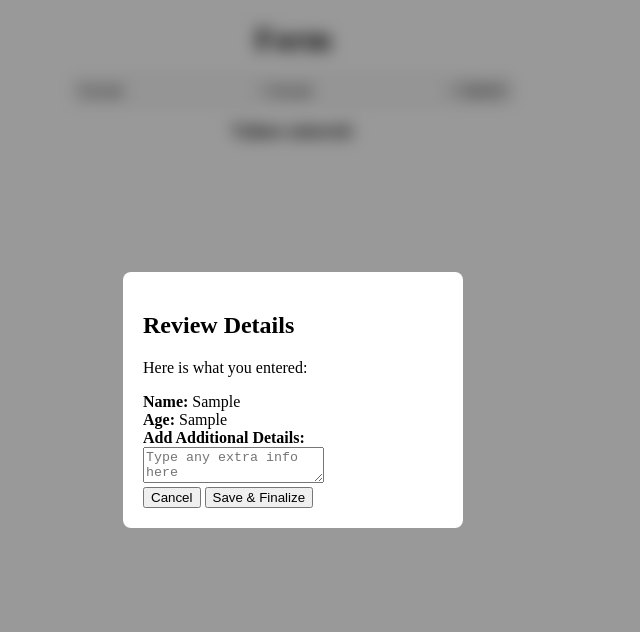
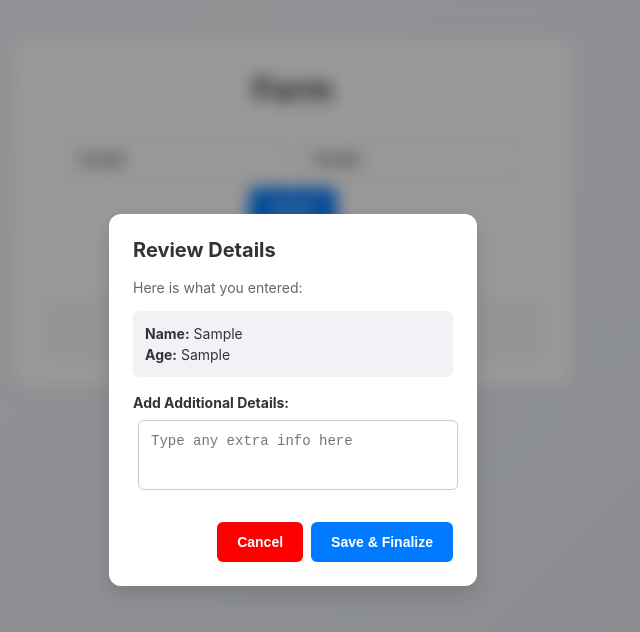
Before and after one commit to ArnavB11/Intern_tasks, a plain HTML site: page index.html in a window 1280 px wide. Both pictures are taken after typing "Sample", "Sample" into the empty fields and a click on the button "Submit". Shown: the whole page, without its empty margins (347-987 px from the left). Drawn offline with Linux system fonts and the light colour scheme.

Commit message:
Third commit

```diff
--- a/index.html
+++ b/index.html
@@ -3,6 +3,81 @@
     <head>
         <title>Javascript form Task</title>
         <style>
+            body {
+                font-family: -apple-system, BlinkMacSystemFont, "Segoe UI", Roboto, Arial, sans-serif;
+                background: linear-gradient(135deg, #f5f7fa 0%, #e4e8f0 100%);
+                color: #333;
+                margin: 0;
+                padding: 40px 20px;
+                min-height: 100vh;
+                box-sizing: border-box;
+            }
+
+            .main-container {
+                max-width: 500px;
+                margin: 0 auto;
+                background: white;
+                padding: 30px;
+                border-radius: 12px;
+                box-shadow: 0 4px 15px rgba(0, 0, 0, 0.05);
+            }
+
+            input[type="text"], textarea {
+                padding: 12px;
+                margin: 8px 5px;
+                border: 1px solid #ccc;
+                border-radius: 6px;
+                font-size: 14px;
+                width: 220px;
+                box-sizing: border-box;
+                outline: none;
+                transition: border-color 0.2s;
+            }
+
+            textarea {
+                width: 100%;
+                height: 70px;
+                resize: none;
+                margin-top: 8px;
+            }
+
+            button {
+                padding: 12px 20px;
+                border: none;
+                border-radius: 6px;
+                font-size: 14px;
+                font-weight: 600;
+                cursor: pointer;
+                transition: background-color 0.2s;
+            }
+
+            button[onclick="SubmitForm()"], button[onclick="SaveAllDetails()"] {
+                background-color: #007bff;
+                color: white;
+            }
+            button[onclick="SubmitForm()"]:hover, button[onclick="SaveAllDetails()"]:hover {
+                background-color: #0056b3;
+            }
+
+            button[onclick="CloseModal()"] {
+                background-color: red;
+                color: white;
+            }
+            button[onclick="CloseModal()"]:hover {
+                background-color: darkred;
+            }
+
+            #output {
+                text-align: center;
+                font-size: 16px;
+                line-height: 1.6;
+                margin-top: 15px;
+                background-color: #f8f9fa;
+                padding: 15px;
+                border-radius: 8px;
+                border: 1px dashed #ccc;
+            }
+
             .overlay {
                 position: fixed;
                 top: 0;
@@ -18,9 +93,34 @@
 
             .modal-box {
                 background: white;
-                padding: 20px;
-                border-radius: 8px;
-                width: 300px;
+                padding: 24px;
+                border-radius: 12px;
+                width: 320px;
+                box-shadow: 0 8px 24px rgba(0, 0, 0, 0.15);
+            }
+
+            .modal-box h2 {
+                margin-top: 0;
+                font-size: 20px;
+            }
+
+            #modalSummary {
+                background-color: #f0f2f5;
+                padding: 12px;
+                border-radius: 6px;
+                margin: 15px 0;
+                font-size: 14px;
+                line-height: 1.5;
+            }
+
+            .additional_input {
+                margin-bottom: 20px;
+            }
+
+            .modal-actions {
+                display: flex;
+                justify-content: flex-end;
+                gap: 8px;
             }
 
             .hidden {
@@ -29,25 +129,27 @@
         </style>
     </head>
     <body>
-        <h1 style="text-align: center;">Form</h1>
-        <form align="center">
-            <input type="text" id="name" required placeholder="Enter your name"></input>
-            <input type="text" id="age" required placeholder="Enter your age"></input>
-            <button type="button" onclick="SubmitForm()">Submit</button>
-        </form>
+        <div class="main-container">
+            <h1 style="text-align: center; margin-top: 0;">Form</h1>
+            <form align="center">
+                <input type="text" id="name" required placeholder="Enter your name"></input>
+                <input type="text" id="age" required placeholder="Enter your age"></input>
+                <button type="button" onclick="SubmitForm()">Submit</button>
+            </form>
 
-        <h3 style="text-align: center;">Values entered:</h3>
-        <div id="output"></div>
+            <h3 style="text-align: center; margin-top: 30px;">Values entered:</h3>
+            <div id="output">No details saved yet.</div>
+        </div>
 
         <div id="modalOverlay" class="overlay hidden">
             <div class="modal-box">
                 <h2>Review Details</h2>
-                <p>Here is what you entered:</p>
+                <p style="font-size: 14px; color: #666;">Here is what you entered:</p>
 
                 <div id="modalSummary"></div>
 
                 <div class="additional_input">
-                    <label for="extra"><strong>Add Additional Details:</strong></label>
+                    <label for="extra" style="font-size: 14px;"><strong>Add Additional Details:</strong></label>
                     <textarea id="extra" placeholder="Type any extra info here"></textarea>
                 </div>
 
@@ -57,6 +159,7 @@
                 </div>
             </div>
         </div>
+
         <script>
             let tempName = "";
             let tempAge = "";
@@ -80,9 +183,9 @@
             function SaveAllDetails() {
                 const extraDetails = document.getElementById("extra").value;
 
-                let finalOutput = "Name: " + tempName + "<br>Age: " + tempAge;
+                let finalOutput = "<strong>Name:</strong> " + tempName + "<br><strong>Age:</strong> " + tempAge;
                 if (extraDetails.trim() !== "") {
-                    finalOutput += "<br>Additional Info: " + extraDetails;
+                    finalOutput += "<br><strong>Additional Info:</strong> " + extraDetails;
                 }
 
                 document.getElementById("output").innerHTML = finalOutput;
```
